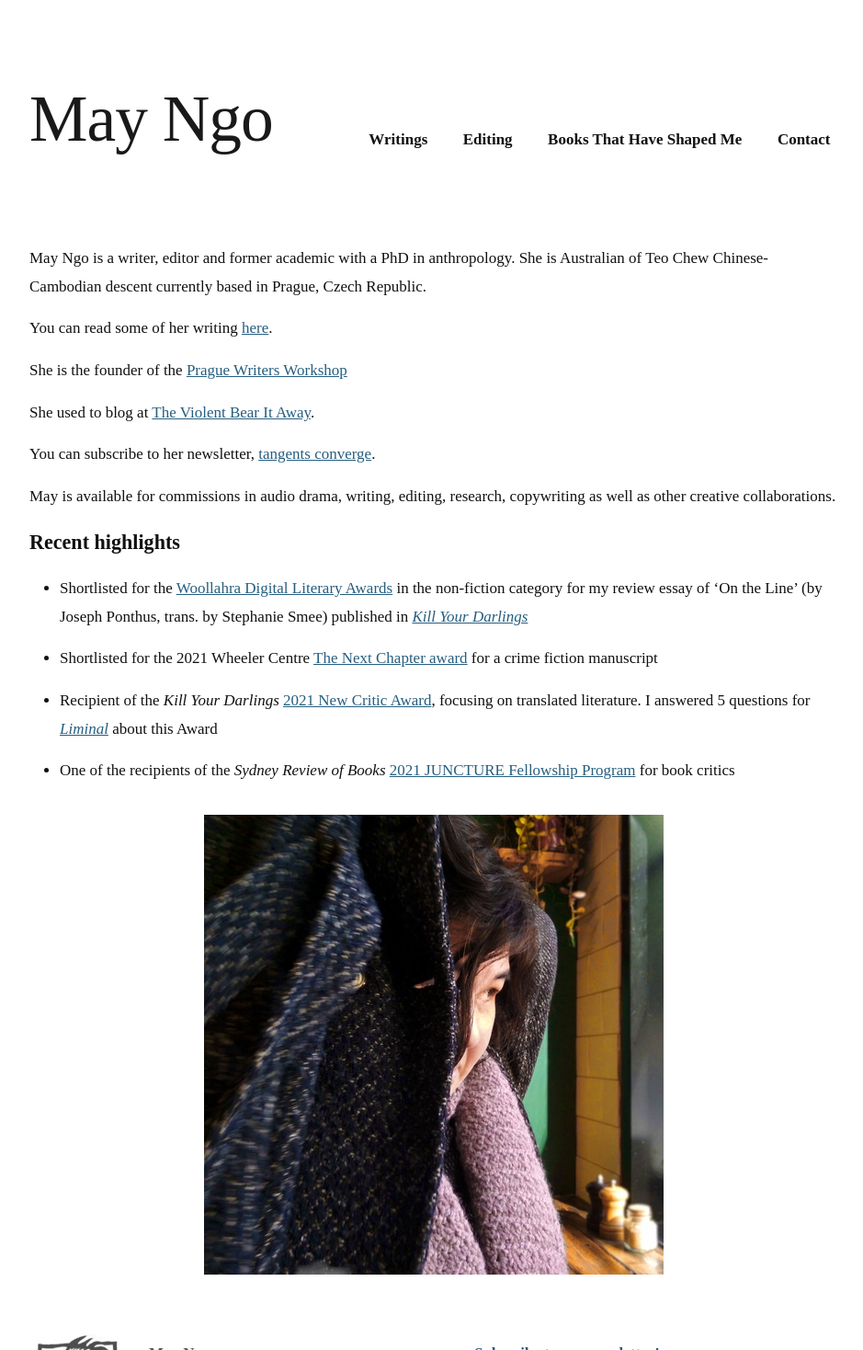
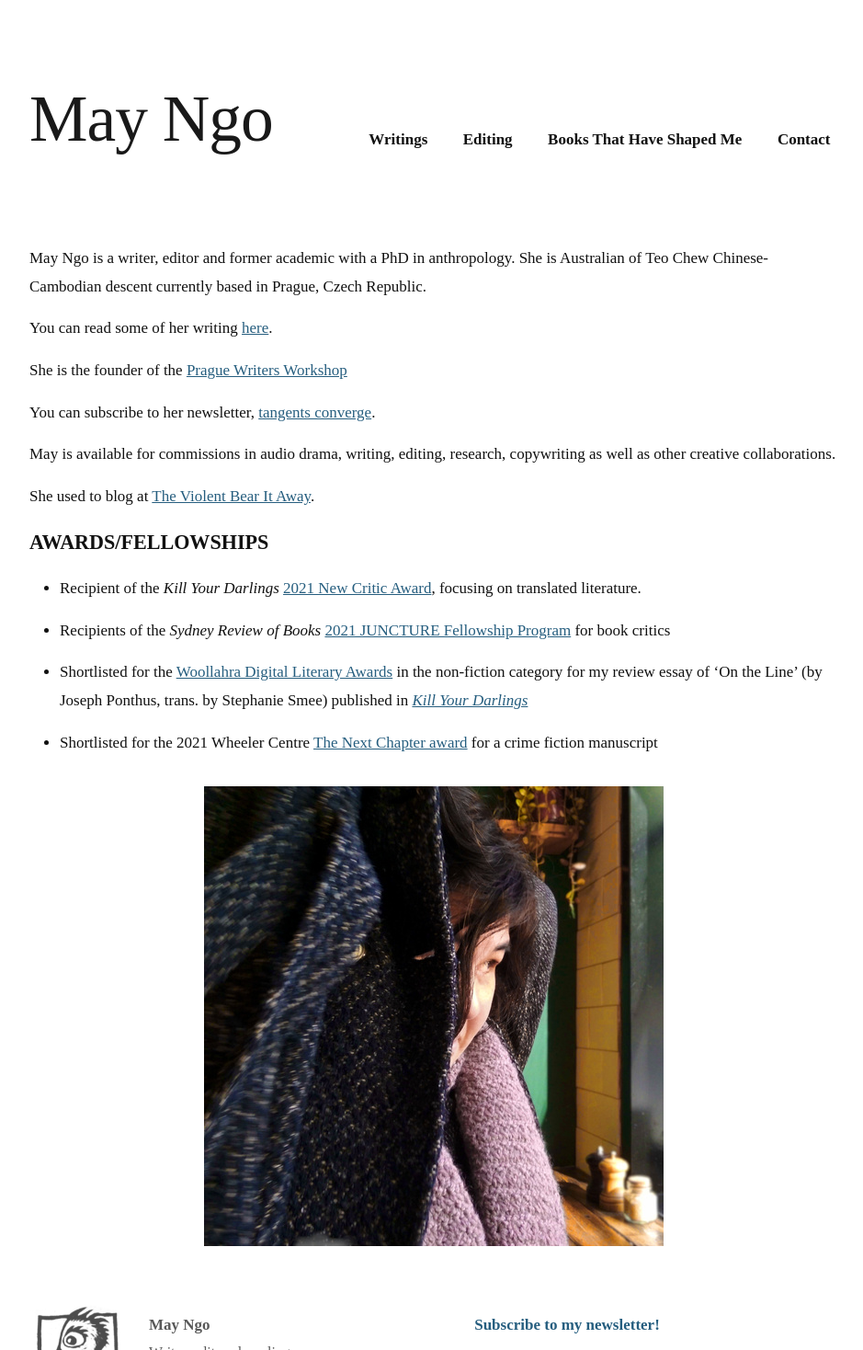
Before and after one commit to mayngo-net/mayngo-net.github.io, a Jekyll site: the page built from index.markdown, in a window 1280 px wide, cut to the strip 0-1468 px from the top of the page. Shown: the whole strip at 92% size, without its empty margins (168-1107 px from the left). Built offline with Jekyll 4.4.1, drawn with Linux system fonts in a browser that asks for light colours; some web fonts are replaced.

Commit message:
Update index.markdown

```diff
--- a/index.markdown
+++ b/index.markdown
@@ -9,24 +9,21 @@ You can read some of her writing [here](writings).
 
 She is the founder of the [Prague Writers Workshop](https://praguewritersworkshop.cz/)
 
-She used to blog at [The Violent Bear It Away](https://theviolentbearitaway1.wordpress.com/).
-
 You can subscribe to her newsletter, [tangents converge](https://mayngo.substack.com/).
 
 May is available for commissions in audio drama, writing, editing, research, copywriting as well as other creative collaborations.
 
+She used to blog at [The Violent Bear It Away](https://theviolentbearitaway1.wordpress.com/).
 
+## AWARDS/FELLOWSHIPS
 
-## Recent highlights
+- Recipient of the _Kill Your Darlings_ [2021 New Critic Award](https://www.killyourdarlings.com.au/2020/12/announcing-kyds-2021-new-critic-may-ngo/), focusing on translated literature.
+
+- Recipients of the _Sydney Review of Books_ [2021 JUNCTURE Fellowship Program](https://sydneyreviewofbooks.com/juncture2021/) for book critics
 
 - Shortlisted for the [Woollahra Digital Literary Awards](https://www.woollahra.nsw.gov.au/library/whats_on/digital_literary_award) in the non-fiction category for my review essay of ‘On the Line’ (by Joseph Ponthus, trans. by Stephanie Smee) published in [_Kill Your Darlings_](https://www.killyourdarlings.com.au/article/lives-on-the-line/)
 
-- Shortlisted for the 2021 Wheeler Centre [The Next Chapter award](https://www.wheelercentre.com/next-chapter/meet-the-2021-writers/)
- for a crime fiction manuscript
-
-- Recipient of the _Kill Your Darlings_ [2021 New Critic Award](https://www.killyourdarlings.com.au/2020/12/announcing-kyds-2021-new-critic-may-ngo/), focusing on translated literature. I answered 5 questions for [_Liminal_](https://www.liminalmag.com/5-questions/may-ngo) about this Award
-
-- One of the recipients of the _Sydney Review of Books_ [2021 JUNCTURE Fellowship Program](https://sydneyreviewofbooks.com/juncture2021/) for book critics
+- Shortlisted for the 2021 Wheeler Centre [The Next Chapter award](https://www.wheelercentre.com/next-chapter/meet-the-2021-writers/) for a crime fiction manuscript
 
 
 ![May](/assets/may.jpg)
```
